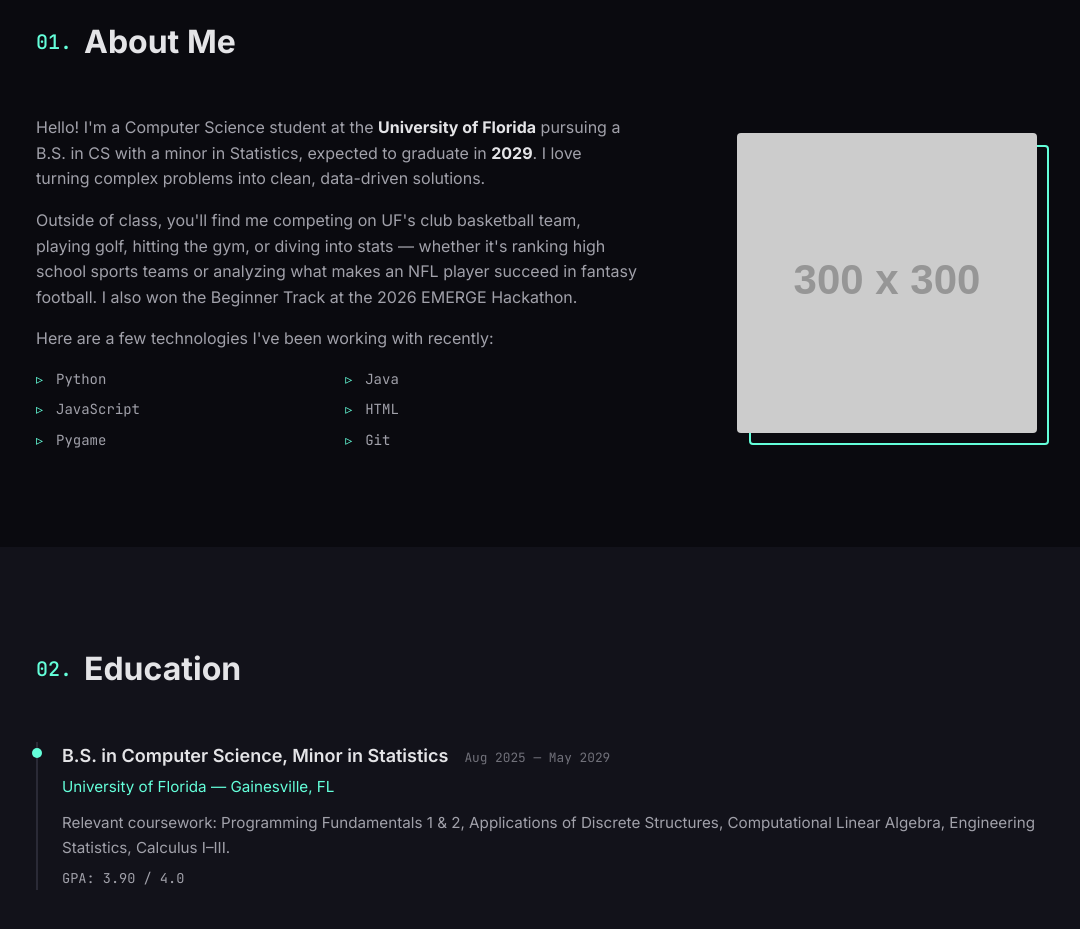
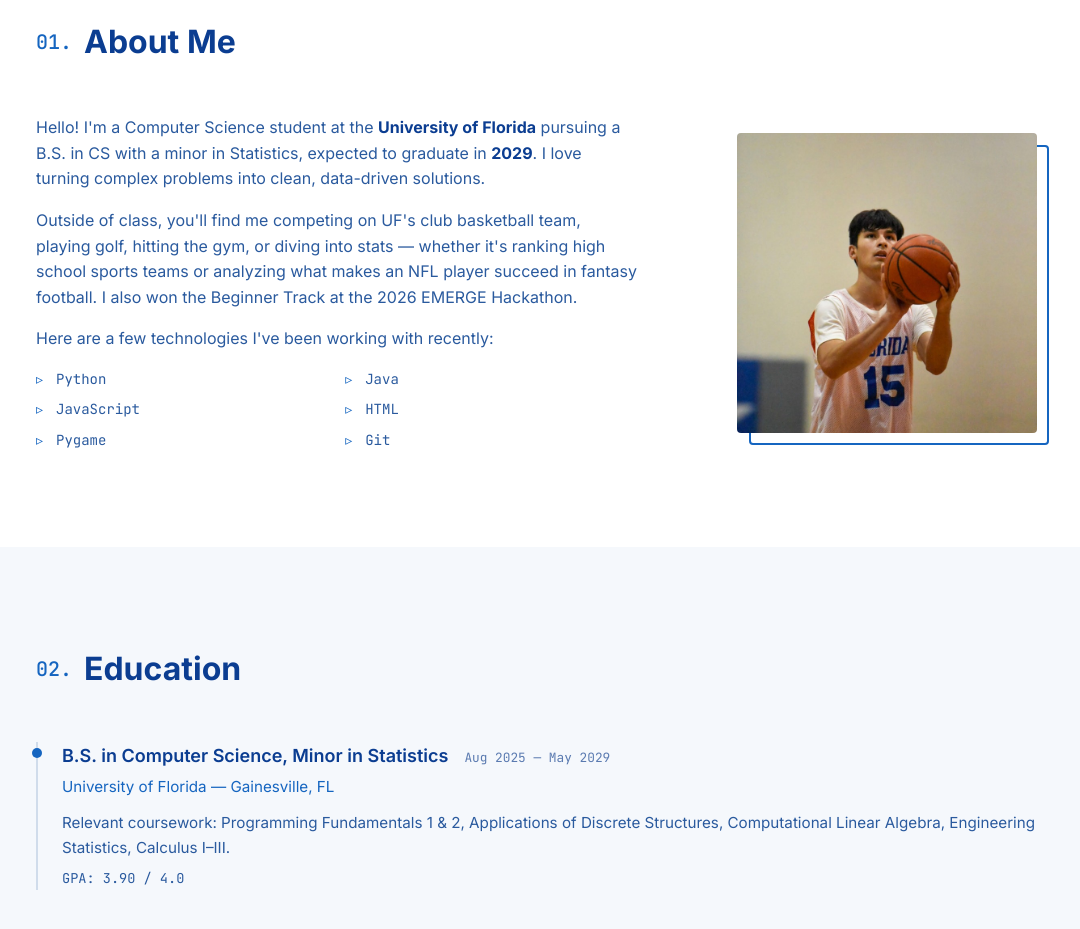
Before and after one commit to DemitriTu/DemitriTu.github.io, a plain HTML site: page index.html in a window 1280 px wide. Shown: the part 880-1809 px from the top of the page, without its empty margins (78-1158 px from the left). Drawn offline with Linux system fonts and the light colour scheme; placeholder pictures from the web are drawn by us.

Commit message:
Changed profile picture and added styles.css

```diff
--- a/index.html
+++ b/index.html
@@ -88,7 +88,7 @@
           </div>
           <div class="about-image">
             <div class="image-wrapper">
-              <img src="https://via.placeholder.com/300x300?text=Demitri+Tu" alt="Demitri Tu" width="300" height="300">
+              <img src="images/profile.jpg" alt="Demitri Tu playing basketball in a Florida jersey" width="300" height="300">
             </div>
           </div>
         </div>
--- a/styles.css
+++ b/styles.css
@@ -1,26 +1,26 @@
 /* ===== CSS Variables ===== */
 :root {
-  --bg-primary: #0a0a0f;
-  --bg-secondary: #12121a;
-  --bg-card: #1a1a24;
-  --bg-card-hover: #22222e;
+  --bg-primary: #ffffff;
+  --bg-secondary: #f5f8fc;
+  --bg-card: #ffffff;
+  --bg-card-hover: #f0f5fa;
 
-  --text-primary: #e4e4e7;
-  --text-secondary: #a1a1aa;
-  --text-muted: #71717a;
+  --text-primary: #0b3d91;
+  --text-secondary: #2a5a9e;
+  --text-muted: #5a7ab0;
 
-  --accent: #64ffda;
-  --accent-dim: rgba(100, 255, 218, 0.1);
-  --accent-hover: #4fd1b0;
+  --accent: #1565c0;
+  --accent-dim: rgba(21, 101, 192, 0.08);
+  --accent-hover: #0d47a1;
 
-  --border: #2a2a36;
+  --border: #d0dceb;
   --nav-height: 70px;
 
   --font-sans: 'Inter', -apple-system, BlinkMacSystemFont, 'Segoe UI', sans-serif;
   --font-mono: 'JetBrains Mono', 'Fira Code', monospace;
 
   --transition: 0.25s ease;
-  --shadow: 0 4px 24px rgba(0, 0, 0, 0.4);
+  --shadow: 0 4px 24px rgba(11, 61, 145, 0.08);
 }
 
 /* ===== Reset & Base ===== */
@@ -107,7 +107,7 @@ ul {
   left: 0;
   right: 0;
   height: var(--nav-height);
-  background-color: rgba(10, 10, 15, 0.85);
+  background-color: rgba(255, 255, 255, 0.9);
   backdrop-filter: blur(12px);
   -webkit-backdrop-filter: blur(12px);
   border-bottom: 1px solid var(--border);
@@ -342,15 +342,13 @@ ul {
 }
 
 .image-wrapper img {
+  width: 100%;
+  height: 100%;
+  aspect-ratio: 1;
+  object-fit: cover;
   border-radius: 4px;
-  filter: grayscale(100%);
-  transition: filter var(--transition);
   position: relative;
   z-index: 1;
-}
-
-.image-wrapper:hover img {
-  filter: grayscale(0%);
 }
 
 /* ===== Timeline (Education & Experience) ===== */
@@ -460,7 +458,7 @@ ul {
   background-color: var(--accent-dim);
   color: var(--accent);
   border-radius: 4px;
-  border: 1px solid rgba(100, 255, 218, 0.2);
+  border: 1px solid rgba(21, 101, 192, 0.2);
 }
 
 /* ===== Projects ===== */
```
Also changed, not shown: images/profile.jpg (added).
